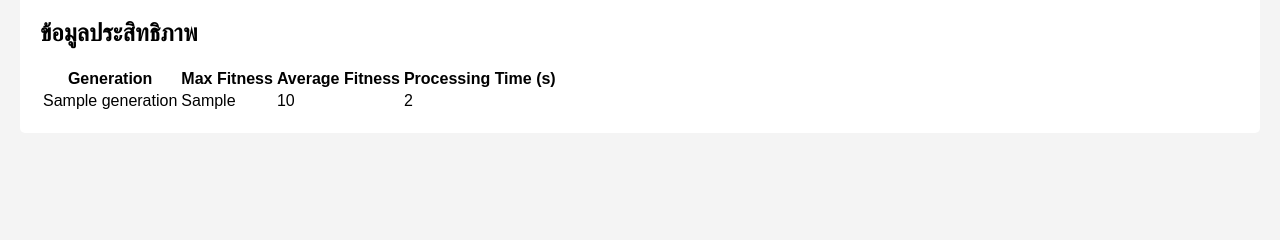
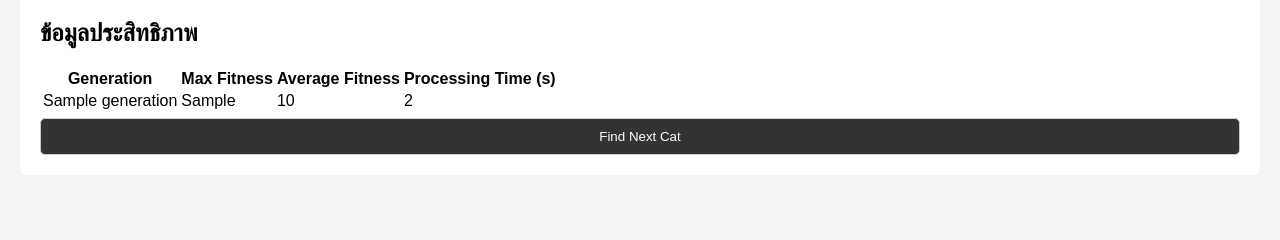
Before and after one commit to PLOXVARIN/Cat-Recommendation, a Flask app: template templates/progress.html in a window 1280 px wide. Shown: the part 312-552 px from the top of the page. Run offline with Flask 3, Linux system fonts and the light colour scheme; the template is opened without the code that fills it: most values are stand-ins (such as "Sample title", 1, 10 or a date in 2020).

Commit message:
update next cat

```diff
--- a/app.py
+++ b/app.py
@@ -163,12 +163,23 @@ def progress():
 # หน้าแสดงผลลัพธ์
 @app.route('/find_new_cat', methods=['GET'])
 def find_new_cat():
-    # ใช้ข้อมูลเดิมใน session เพื่อค้นหาแมวใหม่
-    if 'user_preferences' in session:
-        user_preferences = session['user_preferences']
-        best_cat = genetic_algorithm(cats_df, user_preferences)
-        session['best_cat'] = best_cat  # เก็บผลลัพธ์ใหม่ใน session
-    return redirect(url_for('result'))
+    if 'user_preferences' not in session:
+        return redirect(url_for('create_model'))
+
+    # ใช้ข้อมูลความชอบเดิม
+    user_preferences = session['user_preferences']
+
+    # ค้นหาแมวใหม่ด้วย GA
+    best_cat, performance_data = genetic_algorithm(cats_df, user_preferences)
+
+    # อัปเดตผลลัพธ์ใหม่ใน session
+    session['best_cat'] = best_cat
+
+    # สร้างกราฟประสิทธิภาพ
+    graph_image = plot_performance(performance_data)
+
+    # แสดงผลลัพธ์ใหม่ในหน้า Progress
+    return render_template('progress.html', best_cat=best_cat, performance_data=performance_data, graph_image=graph_image)
 
 @app.route('/result')
 def result():
--- a/templates/progress.html
+++ b/templates/progress.html
@@ -44,6 +44,11 @@
                 </tbody>
             </table>
         </section>
+        <section>
+            <form action="{{ url_for('find_new_cat') }}" method="GET">
+                <button type="submit">Find Next Cat</button>
+            </form>
+        </section>
     </main>
 </body>
 </html>
```
